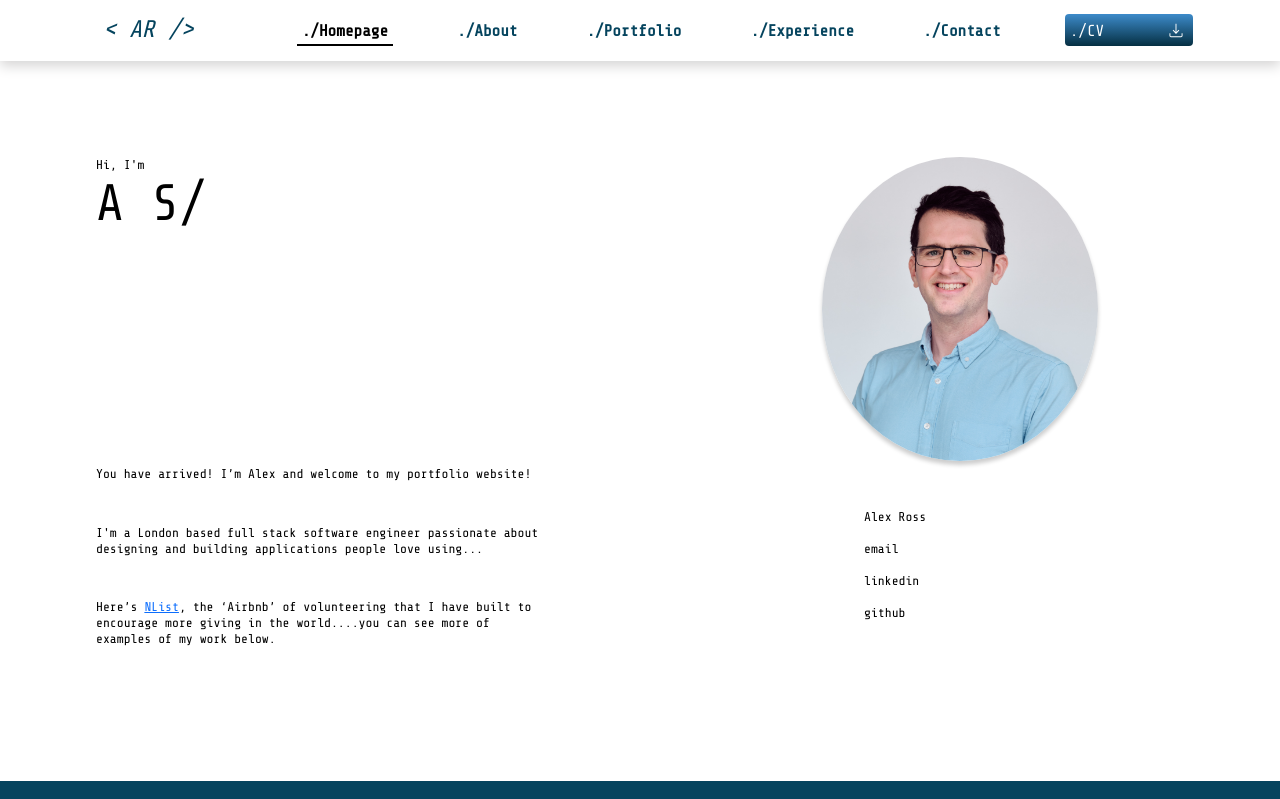
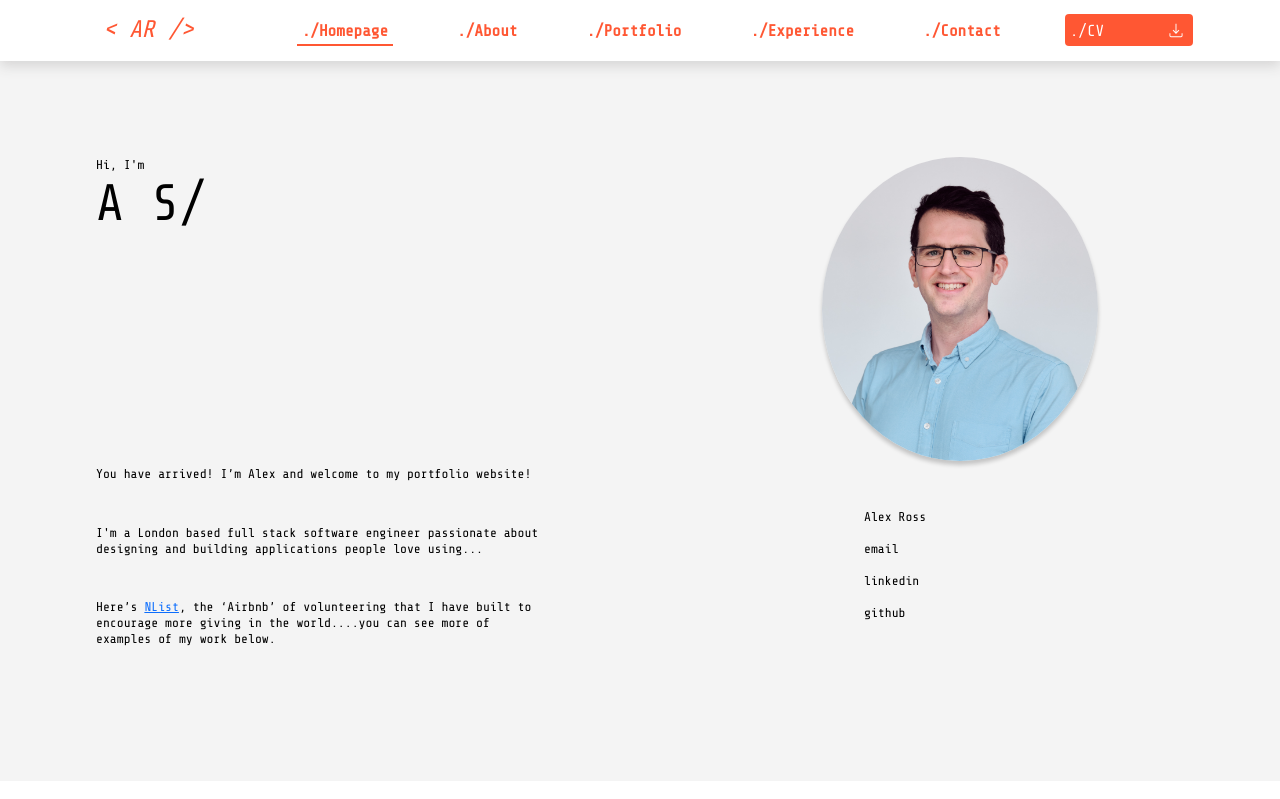
Before and after one commit to awhr95/alex-ross-portfolio, a React (Create React App) app: page / in a window 1280 px wide. Shown: the top 799 px of the page. Built offline with nearby package versions, Linux system fonts and the light colour scheme.

Commit message:
Change color styles Nav & Hero

```diff
--- a/public/index.html
+++ b/public/index.html
@@ -24,7 +24,7 @@
       work correctly both with client-side routing and a non-root public URL.
       Learn how to configure a non-root public URL by running `npm run build`.
     -->
-    <title>React App</title>
+    <title>Alex Ross</title>
   </head>
   <body>
     <noscript>You need to enable JavaScript to run this app.</noscript>
--- a/src/components/DesktopNav/DesktopNav.scss
+++ b/src/components/DesktopNav/DesktopNav.scss
@@ -15,7 +15,7 @@
       margin: 0;
       font-style: italic;
       padding: 1rem;
-      color: #05445e;
+      color: $primary-coulour-alternate;
     }
   }
   &__link {
--- a/src/components/Hero/Hero.scss
+++ b/src/components/Hero/Hero.scss
@@ -4,11 +4,8 @@
 @use "../../styles/partials/resets" as *;
 
 .hero {
-  // padding: 7rem 1rem 1rem 1rem;
-  // box-shadow: inset 0px -5px 11px 5px #d1d4d1;
-
+  background-color: $secondary-colour;
   @include tablet {
-    // padding: 8rem 8rem 2rem 8rem;
     height: 90vh;
     padding-top: 6rem;
     display: flex;
@@ -16,15 +13,10 @@
     max-width: 1280px;
   }
 
-  // @include desktop {
-  //   // padding: 10rem 8rem 2rem 8rem;
-  // }
-
   &__top {
     @include tablet {
       display: flex;
       width: 100%;
-      // flex-direction: row-reverse;
     }
   }
   &__mobile-img {
@@ -69,7 +61,6 @@
     align-items: center;
     gap: 3rem;
     width: 100%;
-    // justify-content: space-between;
   }
 
   &__blurb {
--- a/src/components/NavLinks/Navlinks.scss
+++ b/src/components/NavLinks/Navlinks.scss
@@ -25,7 +25,7 @@
   &__link {
     text-decoration: none;
     font-weight: bold;
-    color: #05445e;
+    color: $primary-coulour-alternate;
     position: relative;
     transition: color 0.3s ease;
     padding: 0.3rem;
@@ -37,9 +37,9 @@
     }
 
     &.active {
-      color: black;
+      color: $primary-coulour-alternate;
       padding-bottom: 0.3rem;
-      border-bottom: 2px black solid;
+      border-bottom: 2px $primary-coulour-alternate solid;
       transition: none;
       transform: none;
       &::after {
@@ -59,13 +59,13 @@
       height: 2px;
       bottom: 0;
       left: 0;
-      background-color: black;
+      background-color: $primary-coulour-alternate;
       transform-origin: left;
       transition: width 0.3s ease;
     }
 
     &:hover {
-      color: black;
+      color: $primary-coulour-alternate;
 
       &::after {
         width: 100%;
@@ -78,7 +78,7 @@
     color: white;
     background: linear-gradient(
       180deg,
-      #3d8bca,
+      $primary-coulour-alternate,
       $primary-coulour-alternate 2rem
     );
     width: 8rem;
@@ -90,6 +90,7 @@
   }
   &__cv:hover {
     transform: scale(1.04);
+    color: black;
   }
   &__download {
     width: 1.5rem;
--- a/src/components/TechStack/TechStack.scss
+++ b/src/components/TechStack/TechStack.scss
@@ -4,15 +4,7 @@
 @use "../../styles/partials/variables" as *;
 
 .techstack {
-  background: #05445e;
-  // background: linear-gradient(
-  //   160deg,
-  //   rgb(255, 255, 255) 0%,
-  //   rgba(0, 67, 105, 1) 30%,
-  //   rgb(2, 42, 66) 50%,
-  //   rgba(0, 67, 105, 1) 70%,
-  //   rgb(255, 255, 255) 100%
-  // );
+  background: white;
   &__title-container {
     width: 100%;
     padding: 1rem 0rem 1rem 1rem;
@@ -30,8 +22,6 @@
   &__icon-container {
     max-width: 1280px;
     margin: 0 auto;
-    // border-top: 2px solid white;
-    // border-bottom: 2px solid white;
   }
 
   &__icon-section {
--- a/src/pages/Homepage/Homepage.scss
+++ b/src/pages/Homepage/Homepage.scss
@@ -5,4 +5,5 @@
 
 .homepage {
   margin: 0 auto;
+  background-color: $secondary-colour;
 }
--- a/src/styles/partials/_variables.scss
+++ b/src/styles/partials/_variables.scss
@@ -1,4 +1,4 @@
 $primary-colour: black;
 $primary-colour-light: white;
-$primary-coulour-alternate: #052f42;
-$secondary-colour: #d4f1f4;
+$primary-coulour-alternate: #ff5733;
+$secondary-colour: #f4f4f4;
```
